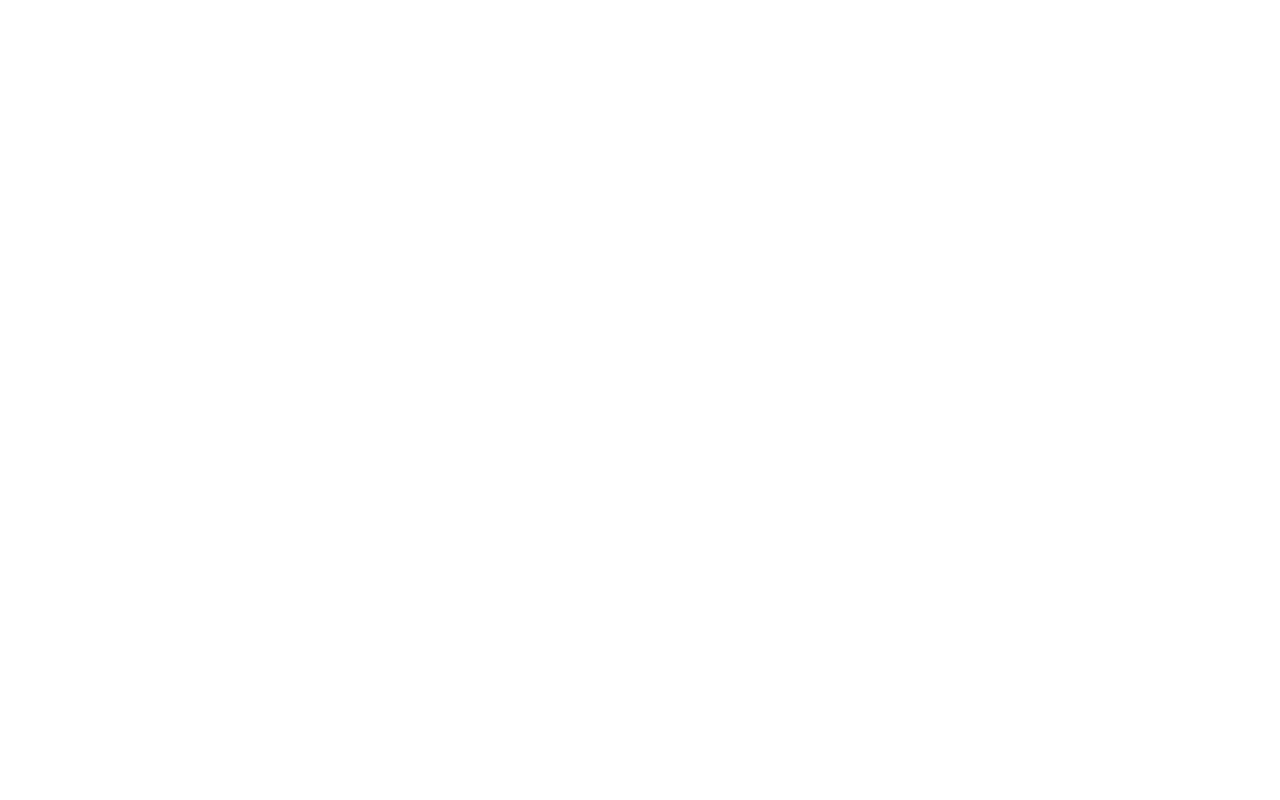
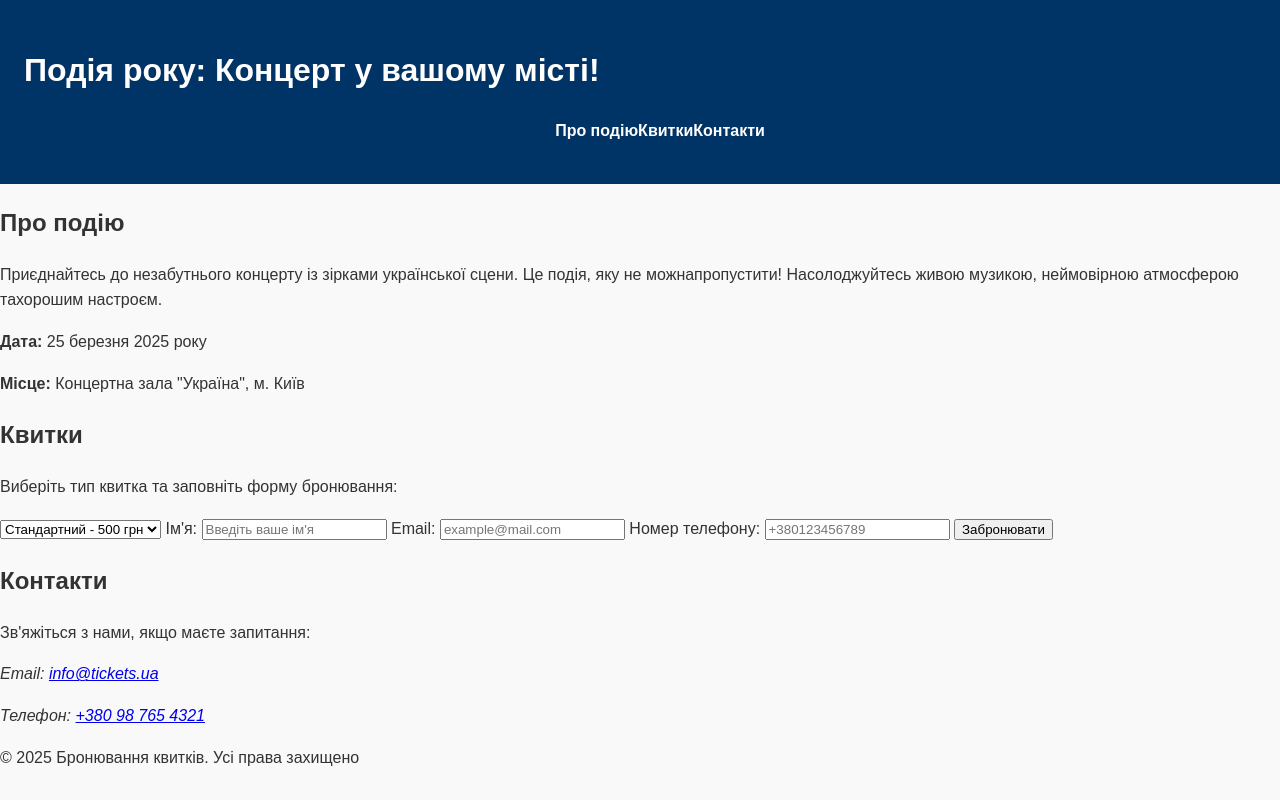
Before and after one commit to mdfds/tickets, a plain HTML site: page index.html in a window 1280 px wide. Drawn offline with Linux system fonts and the light colour scheme.

Commit message:
full update

```diff
--- a/index.html
+++ b/index.html
@@ -7,4 +7,61 @@
     <link rel="stylesheet" href="style.css" />
 </head>
 
+<body>
+    <a href="#main-content" class="skip-link">Перейти до основного вмісту</a>
+
+    <header>
+        <h1>Подія року: Концерт у вашому місті!</h1>
+        <ul>
+            <li><a class="nav-link" href="#about-event">Про подію</a></li>
+            <li><a class="nav-link" href="#tickets">Квитки</a></li>
+            <li><a class="nav-link" href="#contact">Контакти</a></li>
+        </ul>
+    </header>
+
+    <main id="main-content">
+        <section id="about-event">
+            <h2>Про подію</h2>
+            <p>Приєднайтесь до незабутнього концерту із зірками української сцени. Це подія, яку не можнапропустити! Насолоджуйтесь живою музикою, неймовірною атмосферою тахорошим настроєм.</p>
+            <p><strong>Дата:</strong> 25 березня 2025 року</p>
+            <p><strong>Місце:</strong> Концертна зала "Україна", м. Київ</p>
+        </section>
+
+        <section id="tickets">
+            <h2>Квитки</h2>
+            <p>Виберіть тип квитка та заповніть форму бронювання:</p>
+            <form action="/submit-ticket" method="post">
+                <select id="ticket-type" name="ticket-type" required>
+                    <option value="standard">Стандартний - 500 грн</option>
+                    <option value="vip">VIP - 1000 грн</option>
+                </select>
+
+                <label for="name">Ім'я:</label>
+                <input type="text" id="name" name="name" placeholder="Введіть ваше ім'я" required>
+
+                <label for="email">Email:</label>
+                <input type="email" id="email" name="email"placeholder="example@mail.com" required>
+
+                <label for="phone">Номер телефону:</label>
+                <input type="tel" id="phone" name="phone"placeholder="+380123456789" required>
+
+                <button type="submit">Забронювати</button>
+            </form>
+        </section>
+
+        <section id="contact">
+            <h2>Контакти</h2>
+            <p>Зв'яжіться з нами, якщо маєте запитання:</p>
+            <address>
+            <p>Email: <a href="mailto:info@tickets.ua">info@tickets.ua</a></p>
+            <p>Телефон: <a href="tel:+380987654321">+380 98 765 4321</a></p>
+            </address>
+        </section>
+    </main>
+
+    <footer>&copy; 2025 Бронювання квитків. Усі права захищено</footer>
+
+</body>
+
+
 <script src="script.js"></script>
--- a/style.css
+++ b/style.css
@@ -0,0 +1,39 @@
+body{
+    font-family: Arial;
+    background-color: #f9f9f9;
+    color: #333;
+    line-height: 1.6;
+    margin: 0px;
+    padding: 0px;
+}
+
+header{
+    background-color: #003366;
+    color: #fff;
+    margin-left: auto;
+    margin-right: auto;
+    padding: 1.5em;
+}
+
+ul{
+    list-style: none;
+    display: flex;
+    justify-content: center;
+}
+
+.nav-link{
+    text-decoration: none;
+    color: #fff;
+    font-weight: bold;
+}
+
+.skip-link{
+    position: absolute;
+    top: -40px;
+    background-color: #000;
+    color: #fff;
+}
+
+.skip-link:focus{
+    top: 0;
+}
```
